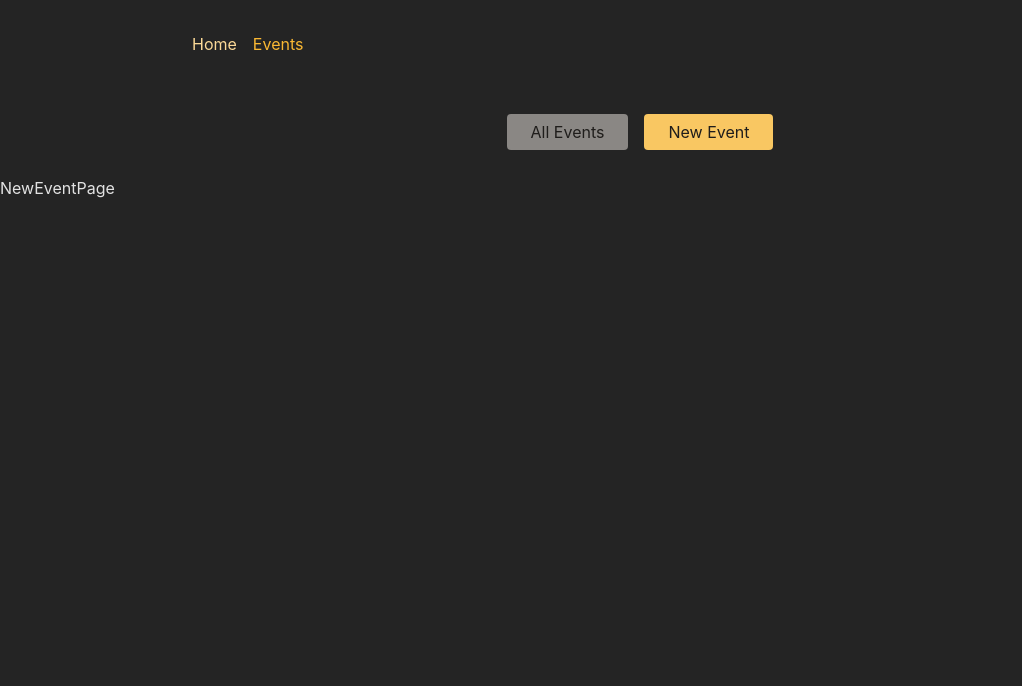
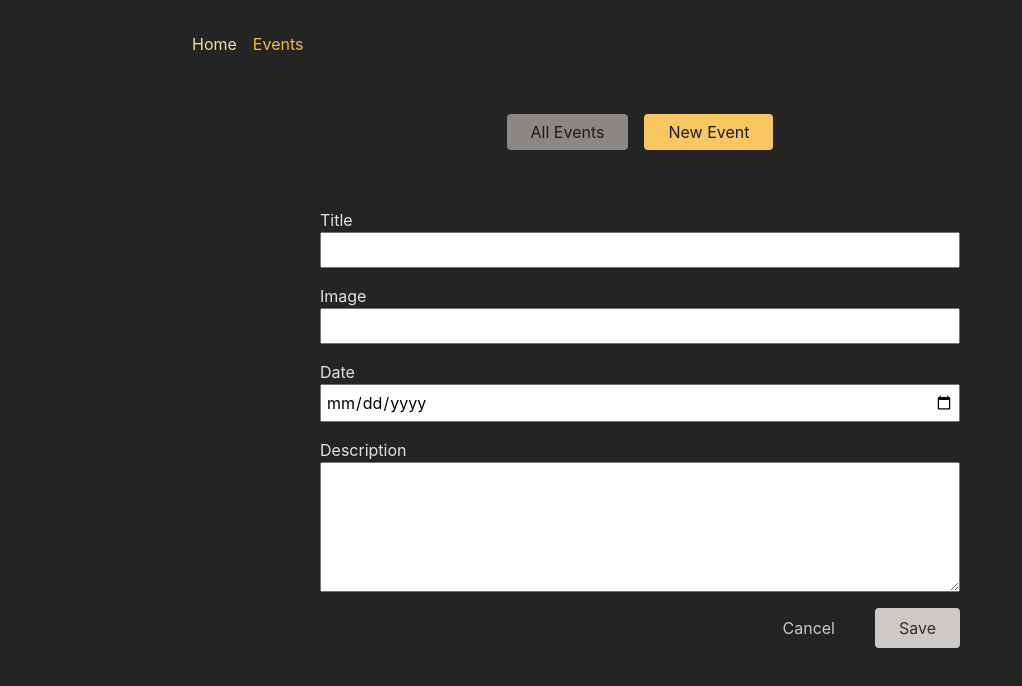
Before and after one commit to BabakAlikahi/react-router, a React (Vite) app: page /events/new in a window 1280 px wide. Shown: the top 686 px of the page, without its empty margins (0-1022 px from the left). Built offline with nearby package versions, Linux system fonts and the light colour scheme.

Commit message:
add new event

```diff
--- a/src/App.jsx
+++ b/src/App.jsx
@@ -3,10 +3,10 @@ import { RouterProvider, createBrowserRouter } from "react-router-dom";
 import HomePage from "./pages/HomePage";
 import ErrorPage from "./pages/ErrorPage";
 import RootLayout from "./pages/RootLayout";
-import NewEventPage from "./pages/NewEventPage";
 import EditEventPage from "./pages/EditEventPage";
 import EventsRootLayout from "./pages/EventsRootLayout";
 import EventsPage, { eventsLoader } from "./pages/EventsPage";
+import NewEventPage, { NewEventAction } from "./pages/NewEventPage";
 import EventDetailPage, { eventDetailLoader } from "./pages/EventDetailPage";
 
 function App() {
@@ -31,16 +31,24 @@ function App() {
             },
             {
               path: ":eventId",
-              element: <EventDetailPage />,
+              id: "event-detail",
               loader: eventDetailLoader,
+              children: [
+                {
+                  index: true,
+                  element: <EventDetailPage />,
+                },
+                {
+                  path: "edit",
+                  element: <EditEventPage />,
+                },
+              ],
             },
+
             {
               path: "new",
+              action: NewEventAction,
               element: <NewEventPage />,
-            },
-            {
-              path: ":eventId/edit",
-              element: <EditEventPage />,
             },
           ],
         },
--- a/src/components/EventForm.jsx
+++ b/src/components/EventForm.jsx
@@ -1,38 +1,40 @@
-import { useNavigate } from 'react-router-dom';
+import { Form, useNavigate } from "react-router-dom";
 
-import classes from './EventForm.module.css';
+import classes from "./EventForm.module.css";
 
 function EventForm({ method, event }) {
+
   const navigate = useNavigate();
+
   function cancelHandler() {
-    navigate('..');
+    navigate("..");
   }
 
   return (
-    <form className={classes.form}>
+    <Form method="post" className={classes.form}>
       <p>
         <label htmlFor="title">Title</label>
-        <input id="title" type="text" name="title" required />
+        <input id="title" type="text" name="title" required defaultValue={event ? event.title : ""} />
       </p>
       <p>
         <label htmlFor="image">Image</label>
-        <input id="image" type="url" name="image" required />
+        <input id="image" type="url" name="image" required defaultValue={event ? event.image : ""} />
       </p>
       <p>
         <label htmlFor="date">Date</label>
-        <input id="date" type="date" name="date" required />
+        <input id="date" type="date" name="date" required defaultValue={event ? event.date : ""} />
       </p>
       <p>
         <label htmlFor="description">Description</label>
-        <textarea id="description" name="description" rows="5" required />
+        <textarea id="description" name="description" rows="5" required defaultValue={event ? event.description : ""} />
       </p>
       <div className={classes.actions}>
         <button type="button" onClick={cancelHandler}>
           Cancel
         </button>
-        <button>Save</button>
+        <button type="submit">Save</button>
       </div>
-    </form>
+    </Form>
   );
 }
 
--- a/src/components/EventItem.jsx
+++ b/src/components/EventItem.jsx
@@ -1,4 +1,6 @@
-import classes from './EventItem.module.css';
+import { Link } from "react-router-dom";
+
+import classes from "./EventItem.module.css";
 
 function EventItem({ event }) {
   function startDeleteHandler() {
@@ -8,11 +10,15 @@ function EventItem({ event }) {
   return (
     <article className={classes.event}>
       <img src={event.image} alt={event.title} />
+
       <h1>{event.title}</h1>
+
       <time>{event.date}</time>
+
       <p>{event.description}</p>
+
       <menu className={classes.actions}>
-        <a href="edit">Edit</a>
+        <Link to="edit">Edit</Link>
         <button onClick={startDeleteHandler}>Delete</button>
       </menu>
     </article>
--- a/src/pages/EditEventPage.jsx
+++ b/src/pages/EditEventPage.jsx
@@ -1,9 +1,11 @@
-import React from 'react'
+import { useRouteLoaderData } from "react-router-dom";
+
+import EventForm from "../components/EventForm";
 
 function EditEventPage() {
-  return (
-    <div>EditEventPage</div>
-  )
+  const data = useRouteLoaderData("event-detail");
+
+  return <EventForm event={data.event} />;
 }
 
-export default EditEventPage
+export default EditEventPage;
--- a/src/pages/EventDetailPage.jsx
+++ b/src/pages/EventDetailPage.jsx
@@ -1,13 +1,12 @@
-import { useLoaderData, useParams } from "react-router-dom";
+import { useLoaderData, useParams, useRouteLoaderData } from "react-router-dom";
 import EventItem from "../components/EventItem";
 
 function EventDetailPage() {
-  const data = useLoaderData();
-
+  const data = useRouteLoaderData("event-detail");
 
   return (
     <>
-      <EventItem event={data.event}/>
+      <EventItem event={data.event} />
     </>
   );
 }
--- a/src/pages/NewEventPage.jsx
+++ b/src/pages/NewEventPage.jsx
@@ -1,9 +1,40 @@
-import React from 'react'
+import { json, redirect } from "react-router-dom";
+
+import EventForm from "../components/EventForm";
 
 function NewEventPage() {
-  return (
-    <div>NewEventPage</div>
-  )
+  return <EventForm />;
 }
 
-export default NewEventPage
+export default NewEventPage;
+
+export async function NewEventAction({ request, params }) {
+  const data = await request.formData();
+  const eventData = {
+    title: data.get("title"),
+    image: data.get("image"),
+    date: data.get("date"),
+    description: data.get("description"),
+  };
+
+  // const response = aw
+  const response = await fetch("http://localhost:8080/events", {
+    method: "POST",
+    headers: {
+      "Content-Type": "application/json",
+    },
+    body: JSON.stringify(eventData),
+  });
+
+  if (!response.ok) {
+    throw json(
+      {
+        message: "Could not create event. Please try again later",
+      },
+      {
+        status: 500,
+      }
+    );
+  }
+  return redirect("/events");
+}
```
Also changed, not shown: 1 other file (tests, documents, lock files or other folders).
